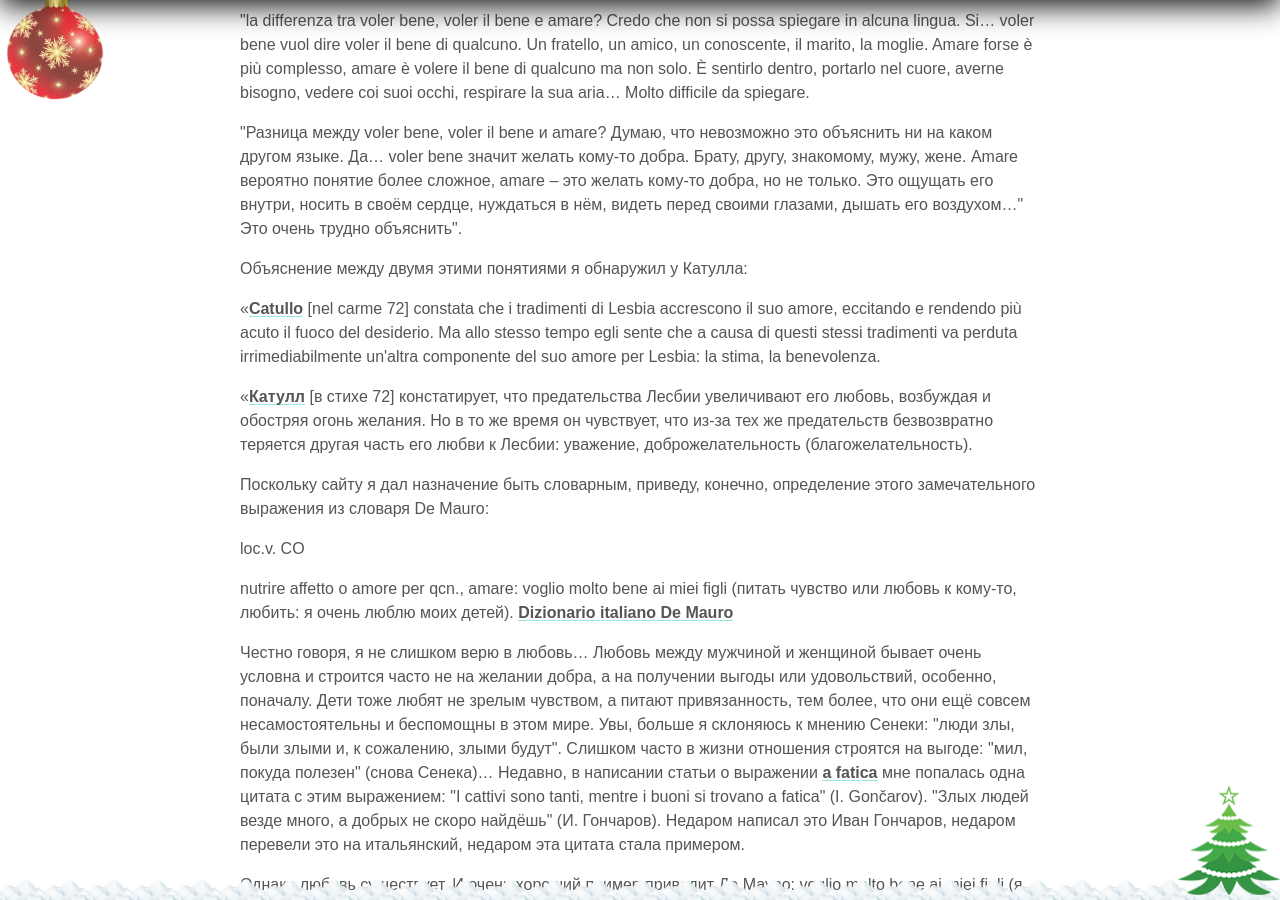
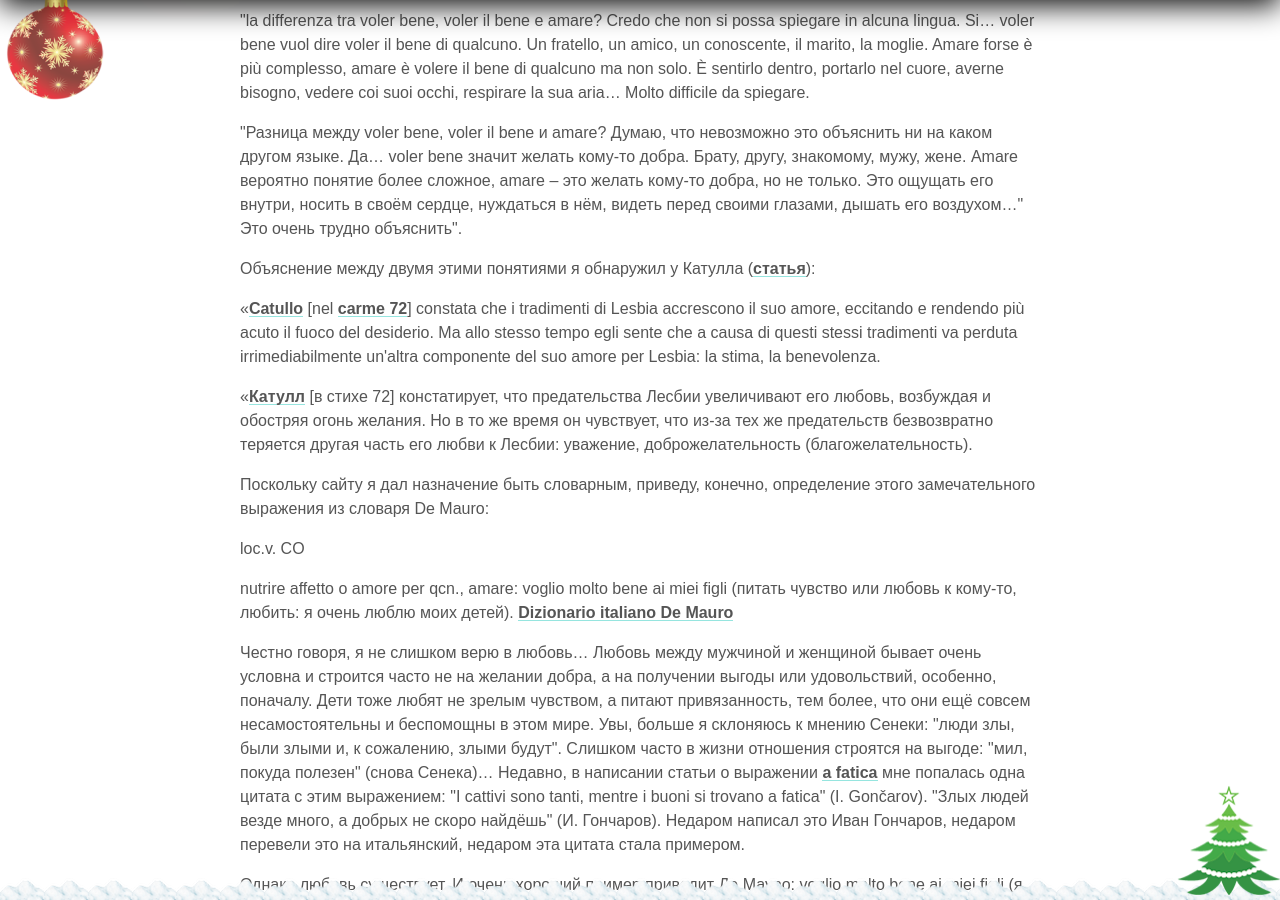
Before and after one commit to postolny/postolny.github.io, a Jekyll site: the page built from _posts/2020-12-30-voler-bene.md, in a window 1280 px wide and 900 px high, scrolled down 841 px. Built offline with Jekyll 4.4.1, drawn with Linux system fonts in a browser that asks for light colours; nearby versions of some CDN libraries.

Commit message:
Add files via upload

```diff
--- a/_posts/2020-12-30-voler-bene.md
+++ b/_posts/2020-12-30-voler-bene.md
@@ -14,9 +14,9 @@ tags: Мысли
 
 "Разница между voler bene, voler il bene и amare? Думаю, что невозможно это объяснить ни на каком другом языке. Да... voler bene значит желать кому-то добра. Брату, другу, знакомому, мужу, жене. Amare вероятно понятие более сложное, amare – это желать кому-то добра, но не только. Это ощущать его внутри, носить в своём сердце, нуждаться в нём, видеть перед своими глазами, дышать его воздухом..." Это очень трудно объяснить".
 
-Объяснение между двумя этими понятиями я обнаружил у Катулла:
+Объяснение между двумя этими понятиями я обнаружил у Катулла ([статья](http://www.accademianuovaitalia.it/index.php/cultura-e-filosofia/filosofia/2180-catullo-amare-e-voler-bene)):
 
-«[Catullo](https://it.wikipedia.org/wiki/Gaio_Valerio_Catullo) [nel carme 72] constata che i tradimenti di Lesbia accrescono il suo amore, eccitando e rendendo più acuto il fuoco del desiderio. Ma allo stesso tempo egli sente che a causa di questi stessi tradimenti va perduta irrimediabilmente un'altra componente del suo amore per Lesbia: la stima, la benevolenza.
+«[Catullo](https://it.wikipedia.org/wiki/Gaio_Valerio_Catullo) [nel [carme 72](https://catullopoesiecarmi.altervista.org/carme-72-di-catullo-testo-latino-e-traduzione-in-italiano/)] constata che i tradimenti di Lesbia accrescono il suo amore, eccitando e rendendo più acuto il fuoco del desiderio. Ma allo stesso tempo egli sente che a causa di questi stessi tradimenti va perduta irrimediabilmente un'altra componente del suo amore per Lesbia: la stima, la benevolenza.
 
 «[Катулл](https://ru.wikipedia.org/wiki/Гай_Валерий_Катулл) [в стихе 72] констатирует, что предательства Лесбии увеличивают его любовь, возбуждая и обостряя огонь желания. Но в то же время он чувствует, что из-за тех же предательств безвозвратно теряется другая часть его любви к Лесбии: уважение, доброжелательность (благожелательность).
 
```
